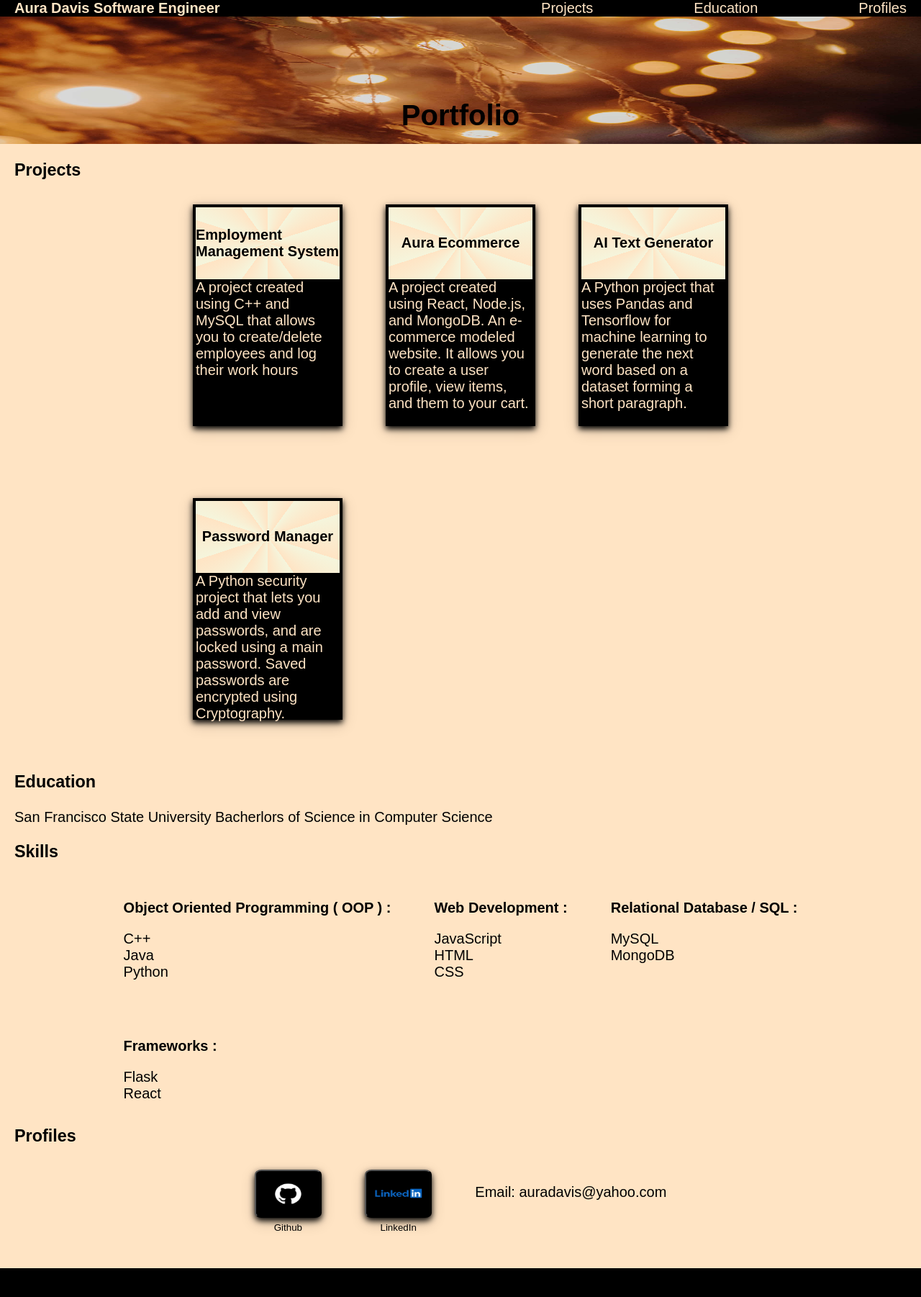
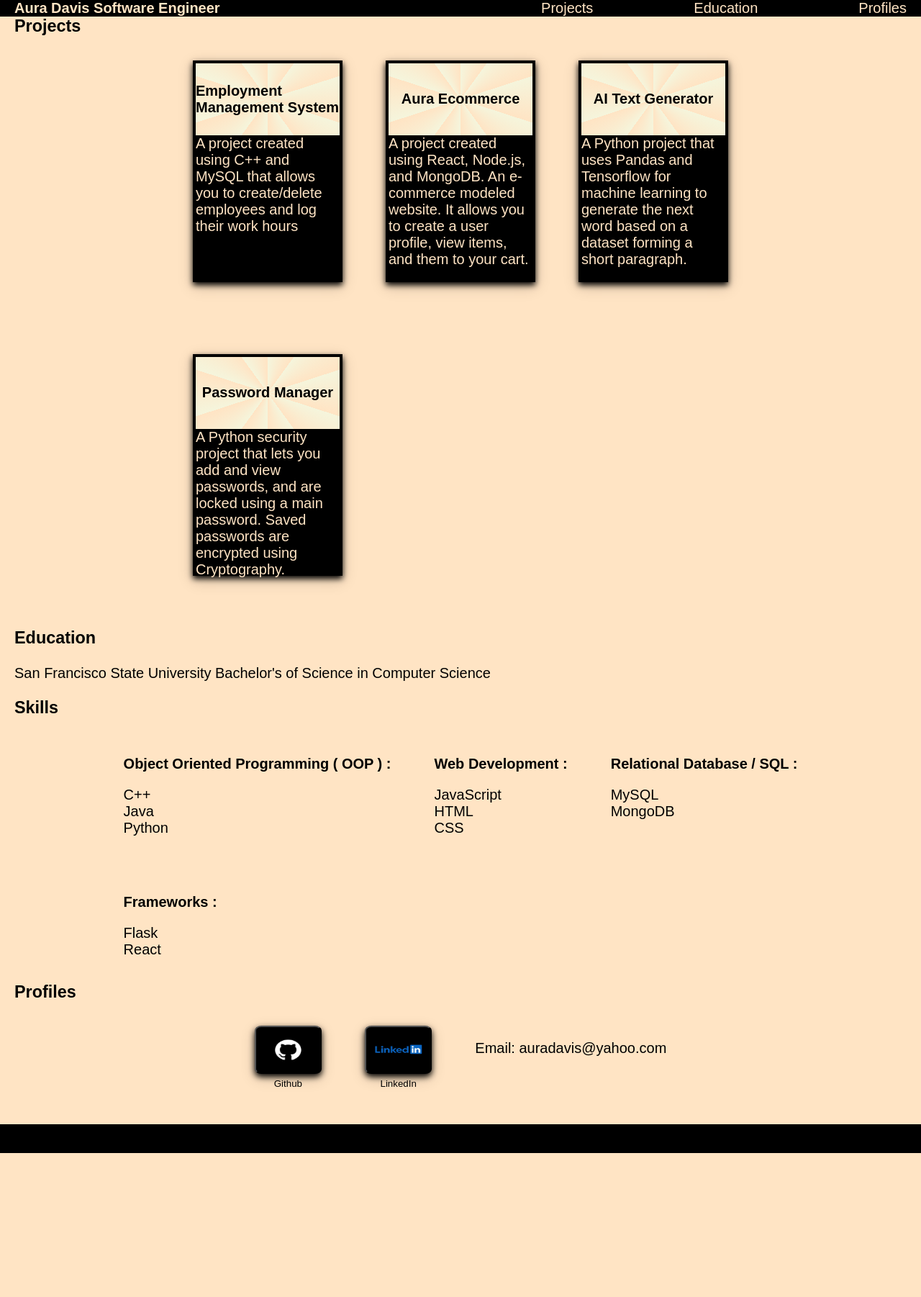
Before and after one commit to Aura-Davis/Aura-Davis-Portfolio, a Flask app: page / in a window 1280 px wide. Shown: the whole page at 72% size. After the commit the page ends 1602 px from the top, so only its background shows below. Run offline with Flask 3, Linux system fonts and the light colour scheme.

Commit message:
fixed typo and max width restriction

```diff
--- a/templates/base.html
+++ b/templates/base.html
@@ -20,11 +20,10 @@
     <!-- Header -->
     <div class="header" id="home">
         <div class="header_text">Portfolio</div>
-        <img class="header_img" src="{{ url_for('static', filename='images/header.jpg')}}" alt="header">
     </div>
 
     <!-- Page content -->
-    <div class="page_content" style="max-width:1564px">
+    <div class="page_content">
 
         {% block content %}
         {% endblock %}
--- a/templates/index.html
+++ b/templates/index.html
@@ -51,7 +51,7 @@
         <h3 class="w3-border-bottom w3-border-light-grey w3-padding-16">Education</h3>
         <p>
             San Francisco State University
-            Bacherlors of Science in Computer Science
+            Bachelor's of Science in Computer Science
         </p>
     </div>
 
```
